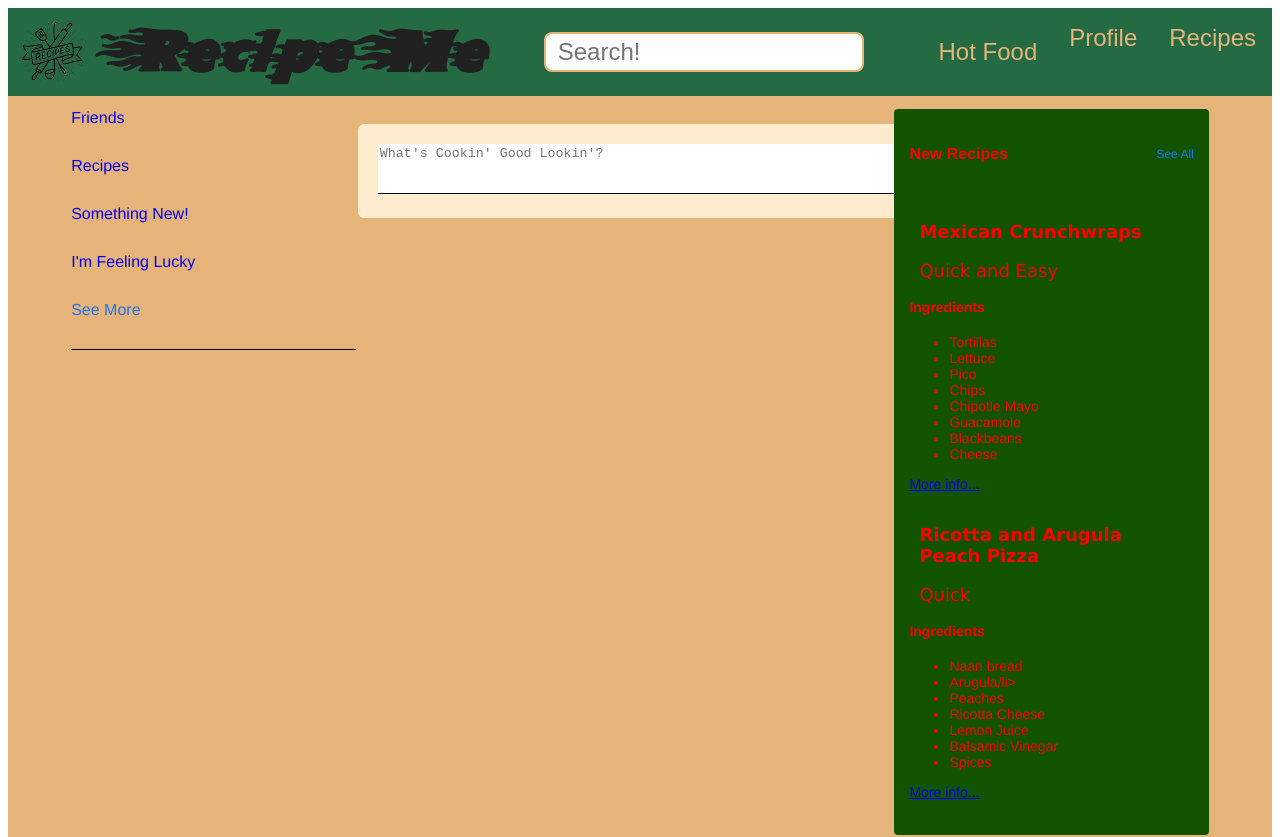
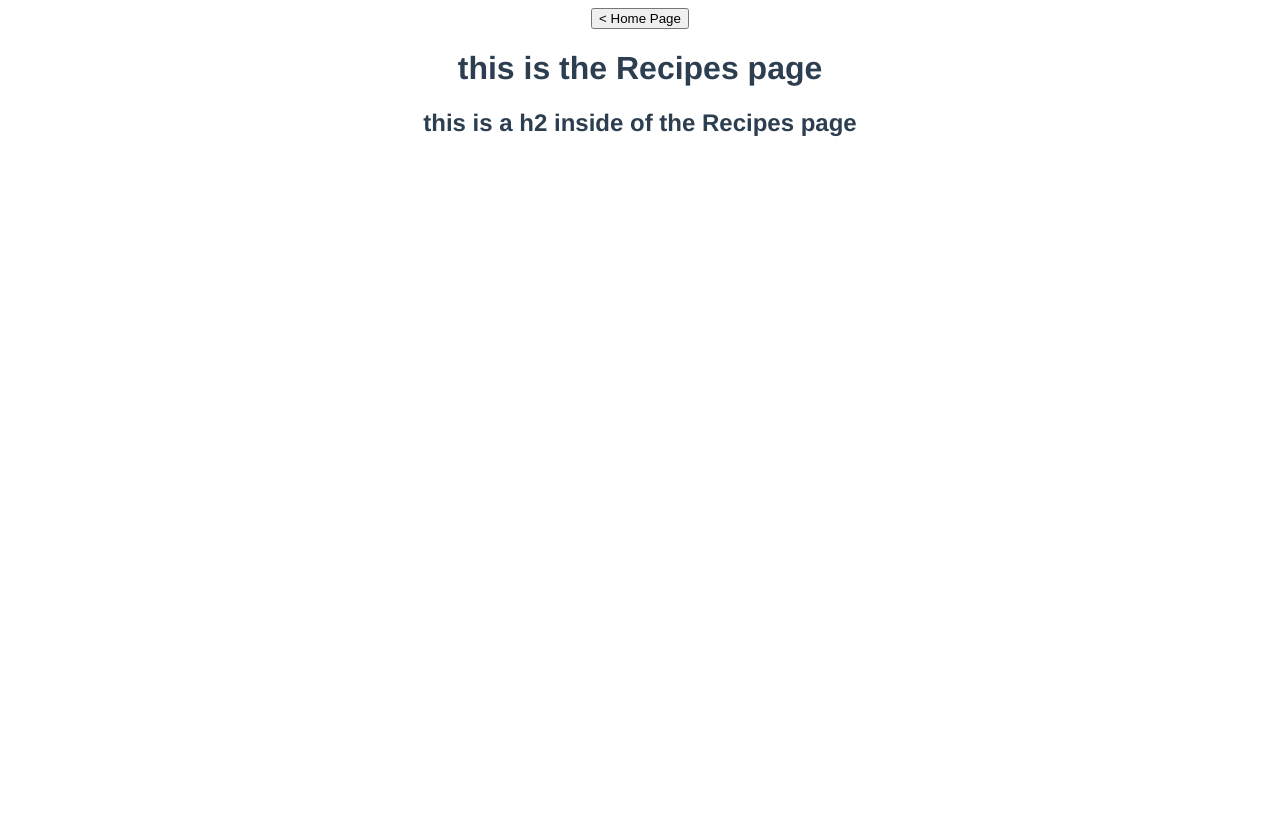
Before and after one commit to stoneyboi/W22-371Project, a Vue app: page /recipes in a window 1280 px wide. Shown: the top 837 px of the page. After the commit the page ends 800 px from the top, so only its background shows below. Built offline with nearby package versions, Linux system fonts and the light colour scheme; no server answers.

Commit message:
fixed navigation bug

```diff
--- a/src/App.vue
+++ b/src/App.vue
@@ -1,6 +1,5 @@
 <template>
 	<div id="app">
-		<home-page />
 		<router-view></router-view>
 	</div>
 </template>
@@ -17,7 +16,7 @@ import Recipes from './components/Recipes.vue'
 		Login,
 	HomePage,
 	Profile,
-	Recipes
+	Recipes,
 	},
 })
 export default class App extends Vue {}
--- a/src/components/Recipes.vue
+++ b/src/components/Recipes.vue
@@ -24,7 +24,7 @@ export default class Recipes extends Vue {
     }
 
     goToHome(): void {
-        this.$router.push({ path: '/' })
+        this.$router.push({ path: '/' });
     }
 
     moreRecipes(): void {
```
